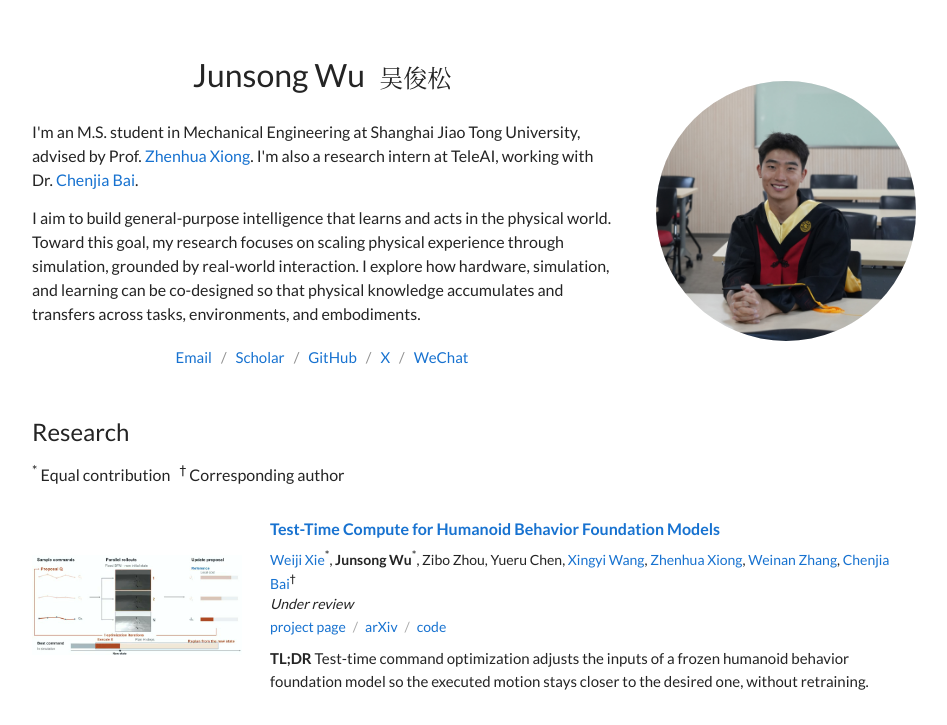
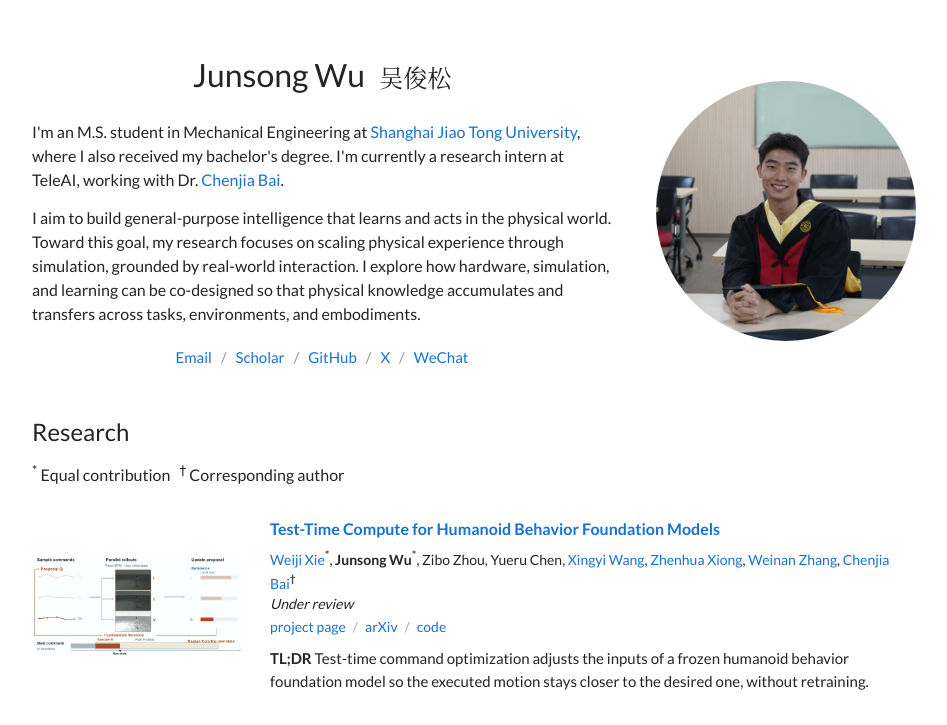
Before and after one commit to jason-wjs/jason-wjs.github.io, a plain HTML site: page index.html in a window 1280 px wide. Shown: the top 725 px of the page, without its empty margins (166-1113 px from the left). Drawn offline with Linux system fonts and the light colour scheme; grey boxes are pictures that could not be loaded.

Commit message:
Update short biography

```diff
--- a/index.html
+++ b/index.html
@@ -19,7 +19,7 @@
     <header class="intro">
       <div class="bio">
         <h1>Junsong Wu <span lang="zh-CN">吴俊松</span></h1>
-        <p>I'm an M.S. student in Mechanical Engineering at Shanghai Jiao Tong University, advised by Prof. <a href="https://ieeexplore.ieee.org/author/37278485900">Zhenhua Xiong</a>. I'm also a research intern at TeleAI, working with Dr. <a href="https://baichenjia.cn/">Chenjia Bai</a>.</p>
+        <p>I'm an M.S. student in Mechanical Engineering at <a href="https://en.sjtu.edu.cn/">Shanghai Jiao Tong University</a>, where I also received my bachelor's degree. I'm currently a research intern at TeleAI, working with Dr. <a href="https://baichenjia.cn/">Chenjia Bai</a>.</p>
         <p>I aim to build general-purpose intelligence that learns and acts in the physical world. Toward this goal, my research focuses on scaling physical experience through simulation, grounded by real-world interaction. I explore how hardware, simulation, and learning can be co-designed so that physical knowledge accumulates and transfers across tasks, environments, and embodiments.</p>
         <nav class="contact" aria-label="Contact and profiles">
           <a href="mailto:jason-w@sjtu.edu.cn">Email</a><span aria-hidden="true">/</span>
```
